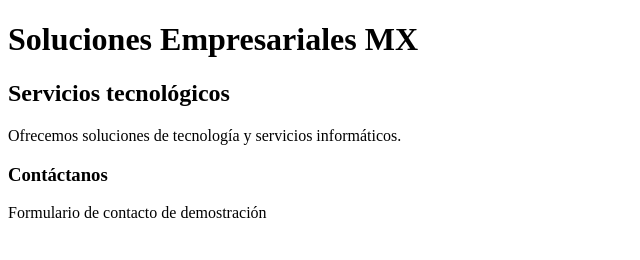
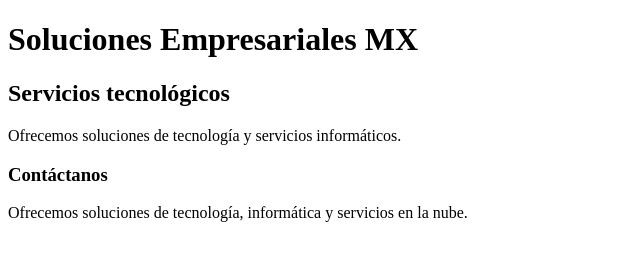
Before and after one commit to mensblack1/empresa-cloud, a plain HTML site: page index.html in a window 1280 px wide. Shown: the whole page, without its empty margins (0-640 px from the left). Drawn offline with Linux system fonts and the light colour scheme.

Commit message:
Update contact form description in index.html

```diff
--- a/index.html
+++ b/index.html
@@ -10,6 +10,6 @@
     <h2>Servicios tecnológicos</h2>
     <p>Ofrecemos soluciones de tecnología y servicios informáticos.</p>
     <h3>Contáctanos</h3>
-    <p>Formulario de contacto de demostración</p>
+<p>Ofrecemos soluciones de tecnología, informática y servicios en la nube.</p>
 </body>
 </html>
```
